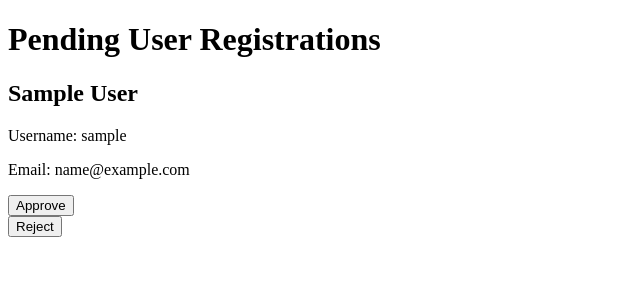
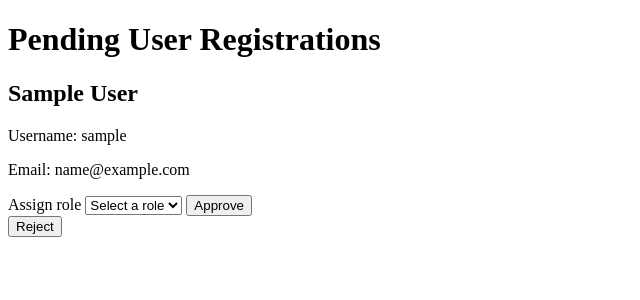
Before and after one commit to Azizr96/studyflow, a Django app: template accounts/templates/accounts/pending_users.html in a window 1280 px wide. Shown: the top 300 px of the page, without its empty margins (0-640 px from the left). Run offline with Django 3.2, Linux system fonts and the light colour scheme; tables that the repository leaves empty hold one stand-in row (values such as "Sample post"); the template is opened without the code that fills it: values that come from a table or form of the project are taken from there, most other values are stand-ins (such as "Sample title", 1, 10 or a date in 2020).

Commit message:
assign roles during user approval

```diff
--- a/accounts/templates/accounts/pending_users.html
+++ b/accounts/templates/accounts/pending_users.html
@@ -41,6 +41,26 @@
                     >
                         {% csrf_token %}
 
+                        <label for="role-{{ user.id }}">
+                            Assign role
+                        </label>
+
+                        <select
+                            id="role-{{ user.id }}"
+                            name="role"
+                            required
+                        >
+                            <option value="">
+                                Select a role
+                            </option>
+
+                            {% for role in roles %}
+                                <option value="{{ role.id }}">
+                                    {{ role.name }}
+                                </option>
+                            {% endfor %}
+                        </select>
+
                         <button type="submit">
                             Approve
                         </button>
```
Also changed, not shown: accounts/views.py (+30 -5 lines).
